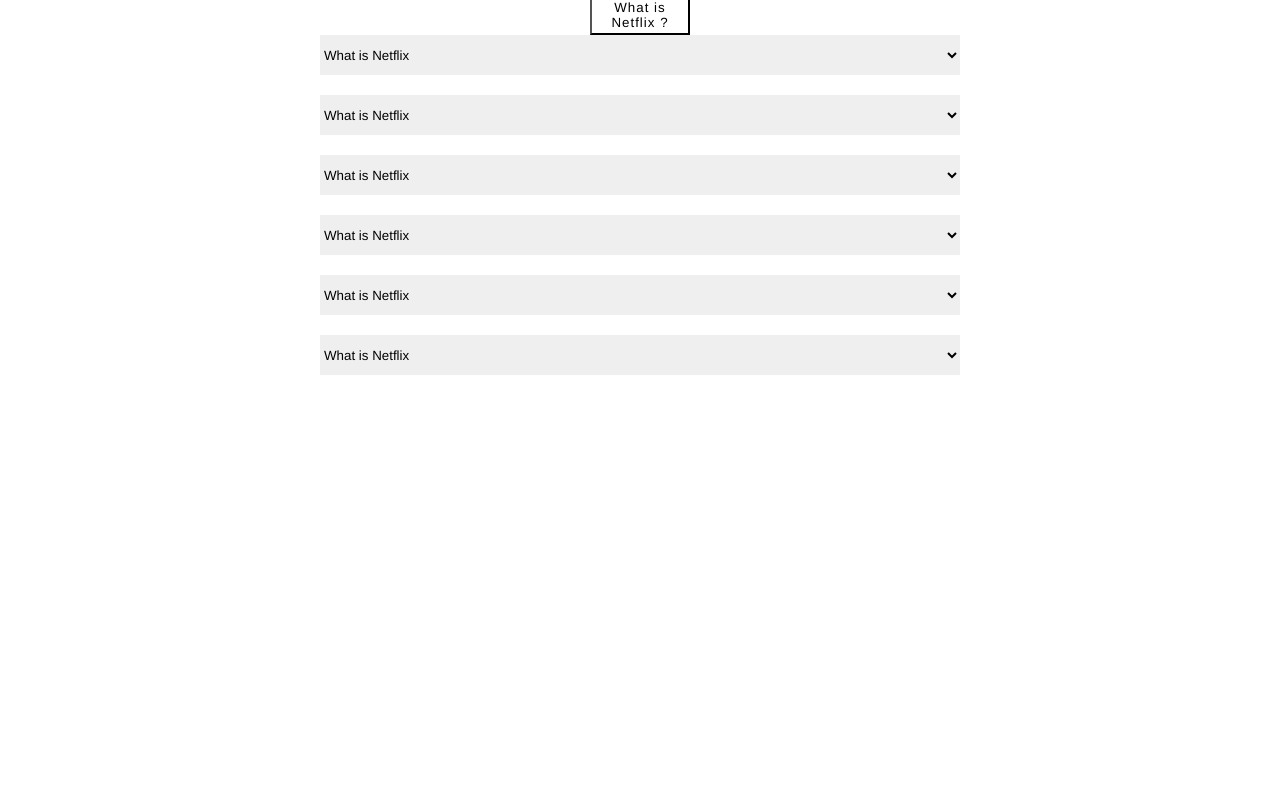
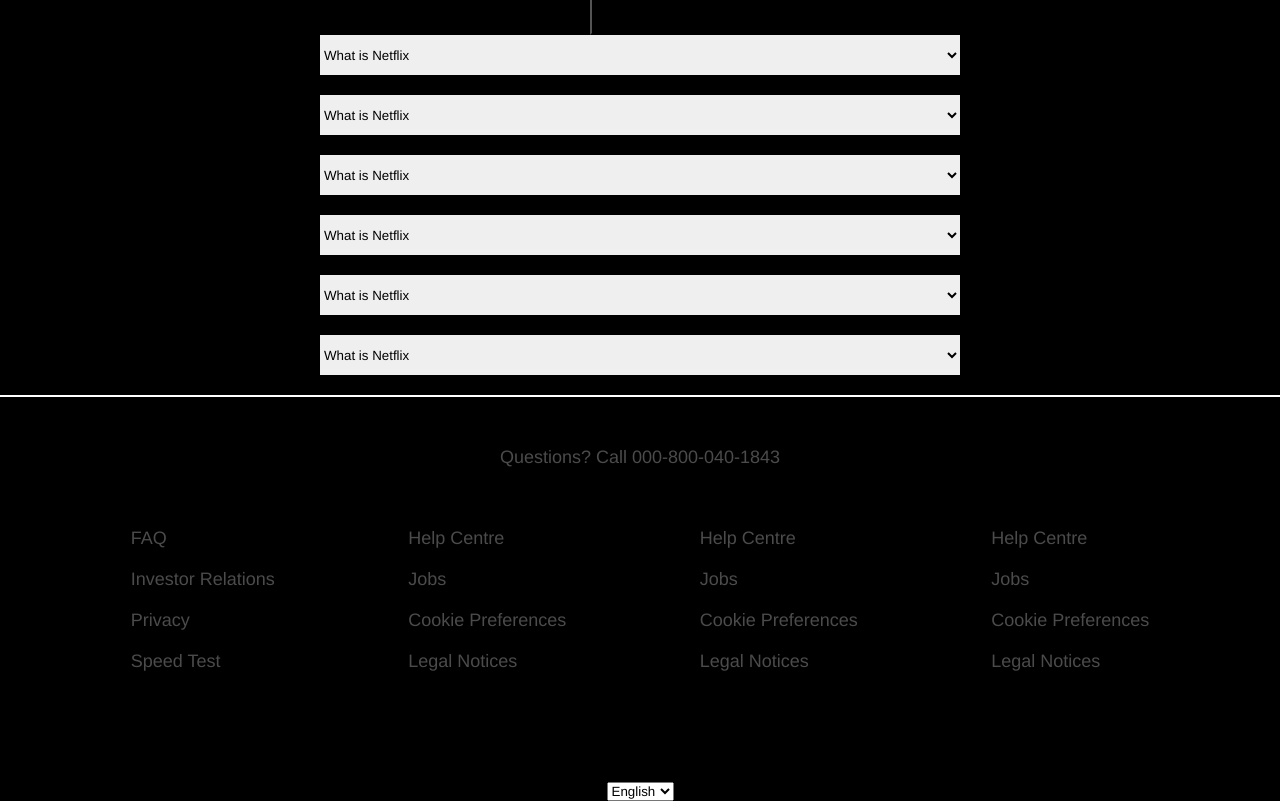
Before and after one commit to Somesh-Dahatonde/Netflix-clone, a React (Create React App) app: page / in a window 1280 px wide. Shown: the part 2937-3738 px from the top of the page. Before the commit the page ends 3332 px from the top, so only its background shows below. Built offline with nearby package versions, Linux system fonts and the light colour scheme.

Commit message:
footer component created

```diff
--- /dev/null
+++ b/src/components/Footer.jsx
@@ -0,0 +1,57 @@
+import React from "react";
+import "./footer.css";
+
+const Footer = () => {
+  return (
+    <>
+      <div className="main-contener">
+        <div>
+          <p>Questions? Call 000-800-040-1843</p>
+        </div>
+        <div className="faq-div">
+          <div>
+            <ul>
+              <li>FAQ</li>
+              <li>Investor Relations</li>
+              <li>Privacy</li>
+              <li>Speed Test</li>
+            </ul>
+          </div>
+          <div>
+            <ul>
+              <li>Help Centre</li>
+              <li>Jobs</li>
+              <li>Cookie Preferences</li>
+              <li>Legal Notices</li>
+            </ul>
+          </div>
+          <div>
+            <ul>
+              <li>Help Centre</li>
+              <li>Jobs</li>
+              <li>Cookie Preferences</li>
+              <li>Legal Notices</li>
+            </ul>
+          </div>
+          <div>
+            <ul>
+              <li>Help Centre</li>
+              <li>Jobs</li>
+              <li>Cookie Preferences</li>
+              <li>Legal Notices</li>
+            </ul>
+          </div>
+        </div>
+        <div>
+          {" "}
+          <select>
+            <option>English</option>
+            <option>Marathi</option>
+          </select>
+        </div>
+      </div>
+    </>
+  );
+};
+
+export default Footer;
--- a/src/components/MainPage.jsx
+++ b/src/components/MainPage.jsx
@@ -1,6 +1,7 @@
 import React from "react";
 import Header from "./Header";
 import QuestionSection from "./QuestionSecton";
+import Footer from "./Footer";
 import "./MainPage.css";
 
 const MainPage = () => {
@@ -91,6 +92,9 @@
       <div>
         <QuestionSection />
       </div>
+      <div>
+        <Footer />
+      </div>
     </>
   );
 };
--- a/src/components/QuestionSecton.jsx
+++ b/src/components/QuestionSecton.jsx
@@ -14,7 +14,9 @@
   alignItem: "center",
   width: "100%",
   justifyContent: "center",
+  backgroundColor: "black",
   alignItems: "Center",
+  marginBottom: "2px",
 };
 const QuestionSection = () => {
   return (
@@ -22,21 +24,7 @@
       <div style={Question_div}>
         <h1>Frequently Asked Questions</h1>
 
-        <button
-          onClick={() => {
-            let x = document.querySelector("text").style.display;
-            console.log(x);
-            if (x === "none") {
-              x.style.display = "block";
-              console.log(x);
-            } else {
-              x.style.display = "none";
-              console.log(x);
-            }
-          }}
-          style={{ color: "black" }}
-          value=" What is Netflix ? "
-        >
+        <button style={{ color: "black" }} value=" What is Netflix ? ">
           What is Netflix ?
         </button>
         <p id="text" style={{ display: "none" }}>
--- /dev/null
+++ b/src/components/footer.css
@@ -0,0 +1,34 @@
+.main-contener {
+  display: flex;
+  justify-content: space-between;
+  align-items: center;
+  color: rgb(201 196 196 / 38%);
+  flex-direction: column;
+  background-color: black;
+  width: 100%;
+}
+.main-contener p {
+  text-align: left;
+  padding: 50px;
+
+  font-size: 18px;
+}
+.faq-div {
+  display: flex;
+  flex-direction: row;
+  justify-content: space-around;
+  align-items: center;
+  padding-bottom: 100px;
+  width: 90%;
+}
+
+.faq-div li {
+  list-style: none;
+  padding: 10px;
+  cursor: pointer;
+  font-size: 18px;
+}
+
+.faq-div li:hover {
+  border-bottom: 1px solid rgb(201 196 196 / 38%);
+}
```
